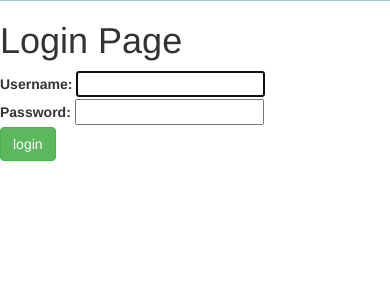
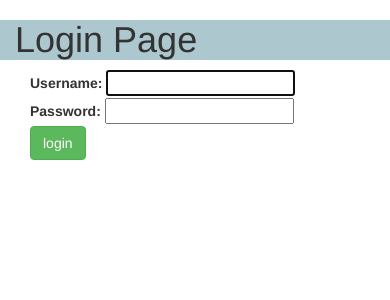
Before and after one commit to chewinggumking/castar, a Django app: page /accounts/login/ in a window 390 px wide. Shown: the top 300 px of the page. Run offline with Django 3.2, Linux system fonts and the light colour scheme; some libraries are stand-ins or nearby versions.

Commit message:
cosmetics

```diff
--- a/castar/templates/base.html
+++ b/castar/templates/base.html
@@ -19,13 +19,13 @@
   <div class="container-fluid">
 
     <div class="row">
-      <div class="col-sm-2 mysidebar">
-      {% block sidebar %}
+      <div class="col-sm-4 mysidebar">
+      {% block sidebar %} {% endblock sidebar %}
+      </div>
 
-
-     {% endblock %}
+      <div class="col-sm-8">
+      {% block content %}{% endblock content %}
       </div>
-      {% block content %}{% endblock content %}
 
     </div>
 
--- a/castar/templates/registration/login.html
+++ b/castar/templates/registration/login.html
@@ -1,13 +1,7 @@
 {% extends 'base.html' %}
 
-{% block content %}
 
-
-
-
-
-    <div class="row">
-        <div class="col-md-4">
+        {% block sidebar %}
           <h1> Login Page </h1>
 
           {% if form.errors %}
@@ -21,9 +15,12 @@
               <p>Please login to see this page.</p>
               {% endif %}
           {% endif %}
+        {% endblock sidebar %}
 
-        </div>
-        <div class="col-md-8">
+
+
+        {% block content %}
+          <div class="container">
             <form method="POST" action="{% url 'login' %}">
                 {% csrf_token %}
                 <div>
@@ -39,24 +36,5 @@
                     <input type="hidden" name="next" value="{{ next }}" />
                 </div>
             </form>
-
-
-
-
-
-        </div>
-
-
-
-
-
-
-
-
-    </div>
-
-
-
-
-
-{% endblock content %}
+          </div>
+        {% endblock content %}
```
Also changed, not shown: castar/templates/index.html (+19 -8 lines), db.sqlite3.
